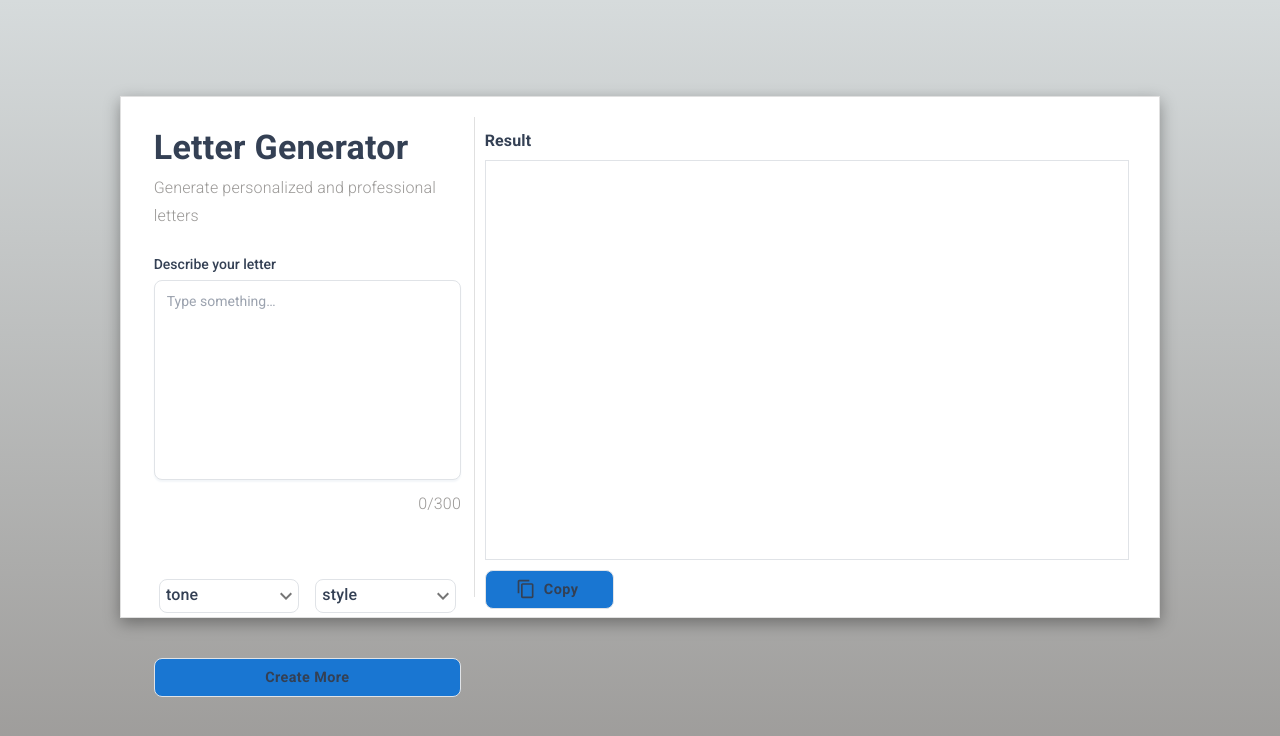
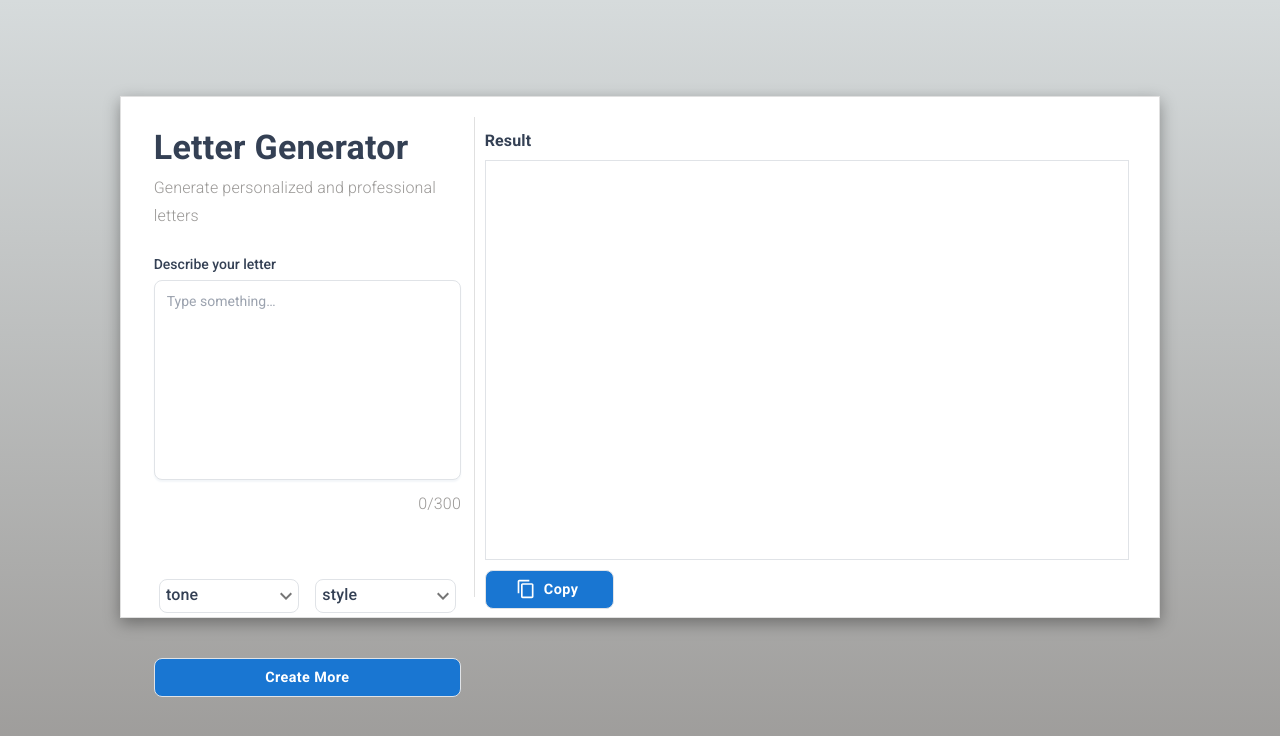
Before and after one commit to goaldiggerpm/LetterGenerator, a Next.js app: page / in a window 1280 px wide. Shown: the top 736 px of the page. Built offline with nearby package versions, Linux system fonts and the light colour scheme.

Commit message:
get ui changes Dev - Prince

```diff
--- a/components/atoms/FormFields.js
+++ b/components/atoms/FormFields.js
@@ -23,7 +23,7 @@ export const SubTitle = styled(Typography)((props) => ({
 
 export const CustmButton = styled(Button)((props) => ({
   fontWeight: 600,
-  color: "#344054",
+  color: "#fff",
   fontSize: "0.9rem",
   marginBottom: "5px",
   textTransform: "capitalize",
```
